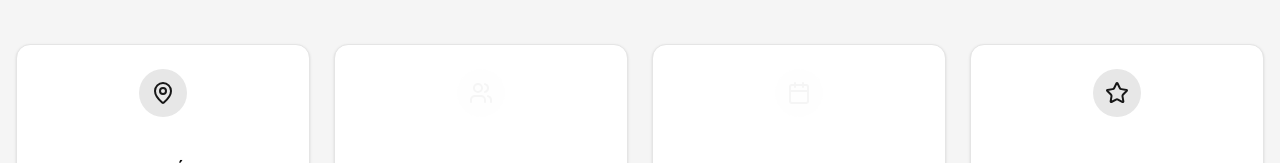
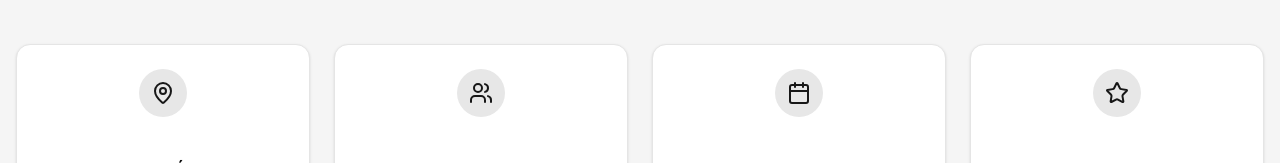
Before and after one commit to Turismo-sostenible/frontend-santabarbara-m, a Next.js app: page / in a window 1280 px wide. Shown: the part 789-952 px from the top of the page. Built offline with nearby package versions, Linux system fonts and the light colour scheme; no server answers; a web font is replaced by a local one.

Commit message:
fix home

```diff
--- a/src/app/page.tsx
+++ b/src/app/page.tsx
@@ -87,8 +87,8 @@
             </Card>
 
             <Card className="p-6 text-center hover:shadow-lg transition-shadow">
-              <div className="w-12 h-12 bg-secondary/10 rounded-full flex items-center justify-center mx-auto mb-4">
-                <Users className="w-6 h-6 text-secondary" />
+              <div className="w-12 h-12 bg-primary/10 rounded-full flex items-center justify-center mx-auto mb-4">
+                <Users className="w-6 h-6 text-primary" />
               </div>
               <h3 className="font-semibold text-lg mb-2">Guías Certificados</h3>
               <p className="text-muted-foreground text-sm leading-relaxed">
@@ -97,8 +97,8 @@
             </Card>
 
             <Card className="p-6 text-center hover:shadow-lg transition-shadow">
-              <div className="w-12 h-12 bg-accent/10 rounded-full flex items-center justify-center mx-auto mb-4">
-                <Calendar className="w-6 h-6 text-accent" />
+              <div className="w-12 h-12 bg-primary/10 rounded-full flex items-center justify-center mx-auto mb-4">
+                <Calendar className="w-6 h-6 text-primary" />
               </div>
               <h3 className="font-semibold text-lg mb-2">Reserva Fácil</h3>
               <p className="text-muted-foreground text-sm leading-relaxed">
```
Also changed, not shown: 1 other file (tests, documents, lock files or other folders).
